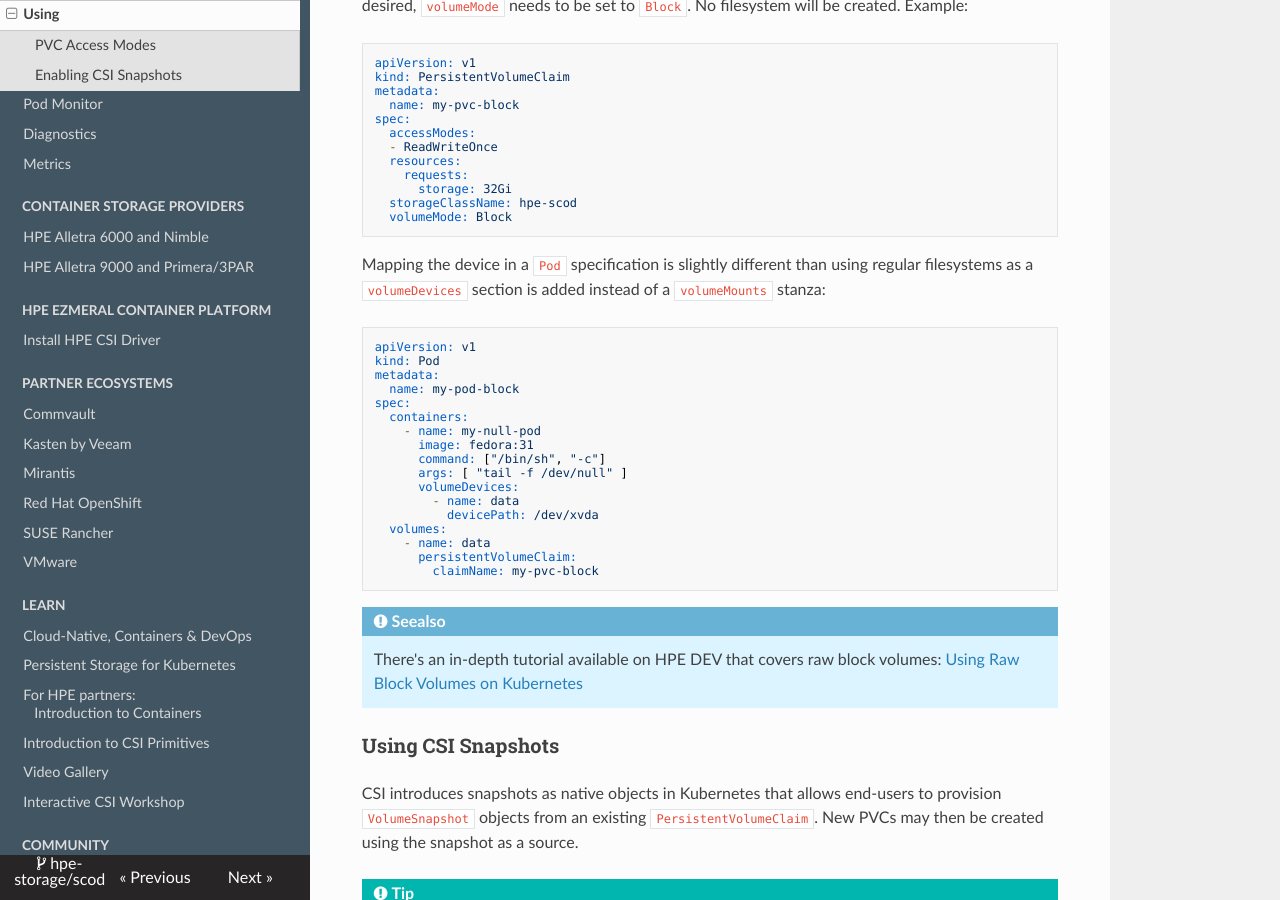
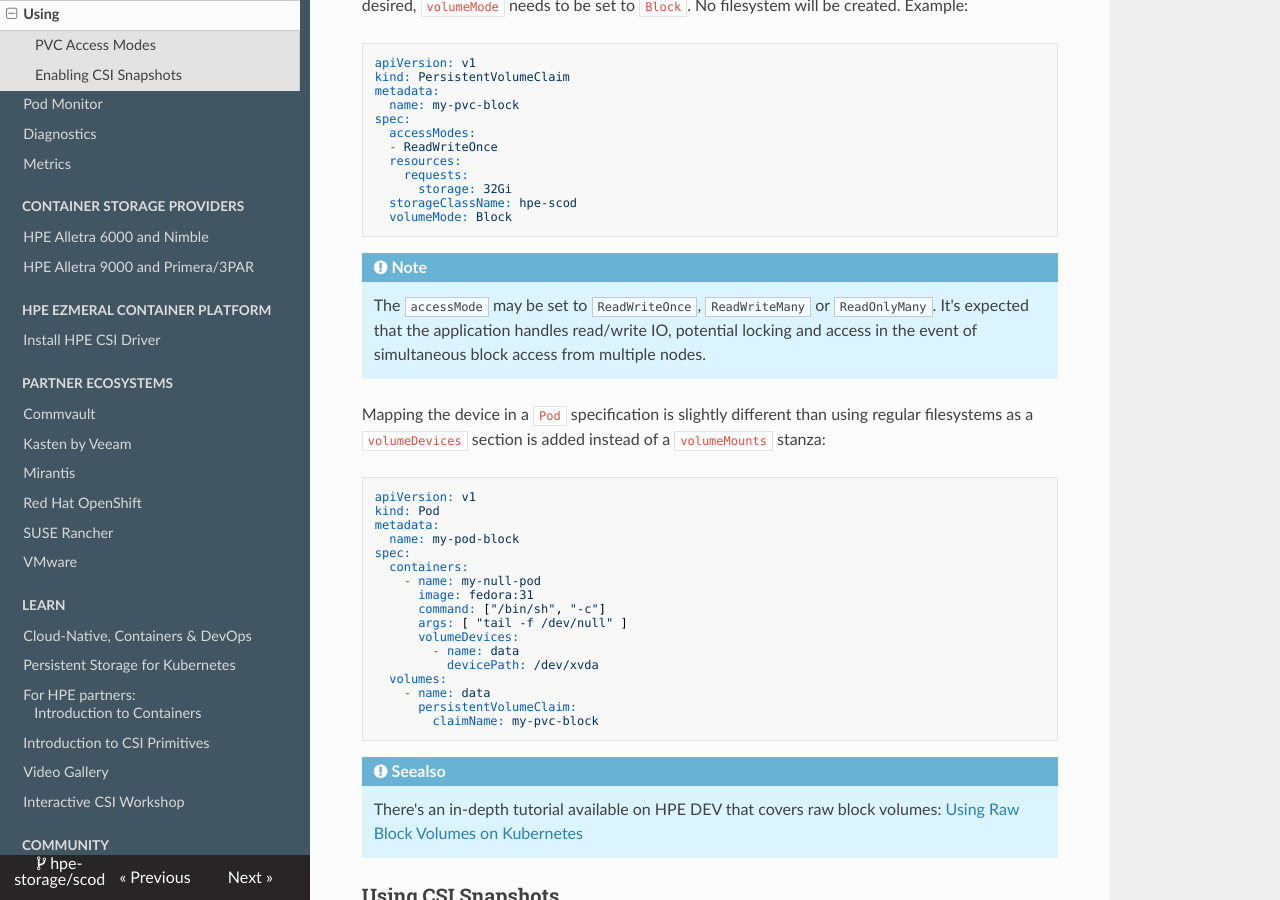
Before and after one commit to hpe-storage/scod, an MkDocs documentation site: the page built from docs/csi_driver/using.md, in a window 1280 px wide and 900 px high, scrolled down 8382 px. Built offline with MkDocs 1.6.1, drawn with Linux system fonts in a browser that asks for light colours; nearby versions of some CDN libraries.

Commit message:
Clarified RWX for volumeMode: Block
Signed-off-by: Michael Mattsson <michael.mattsson@gmail.com>

````diff
--- a/docs/csi_driver/using.md
+++ b/docs/csi_driver/using.md
@@ -388,6 +388,9 @@ spec:
   storageClassName: hpe-scod
   volumeMode: Block
 ```
+
+!!! note
+    The `accessMode` may be set to `ReadWriteOnce`, `ReadWriteMany` or `ReadOnlyMany`. It's expected that the application handles read/write IO, potential locking and access in the event of simultaneous block access from multiple nodes.
 
 Mapping the device in a `Pod` specification is slightly different than using regular filesystems as a `volumeDevices` section is added instead of a `volumeMounts` stanza:
 
````
